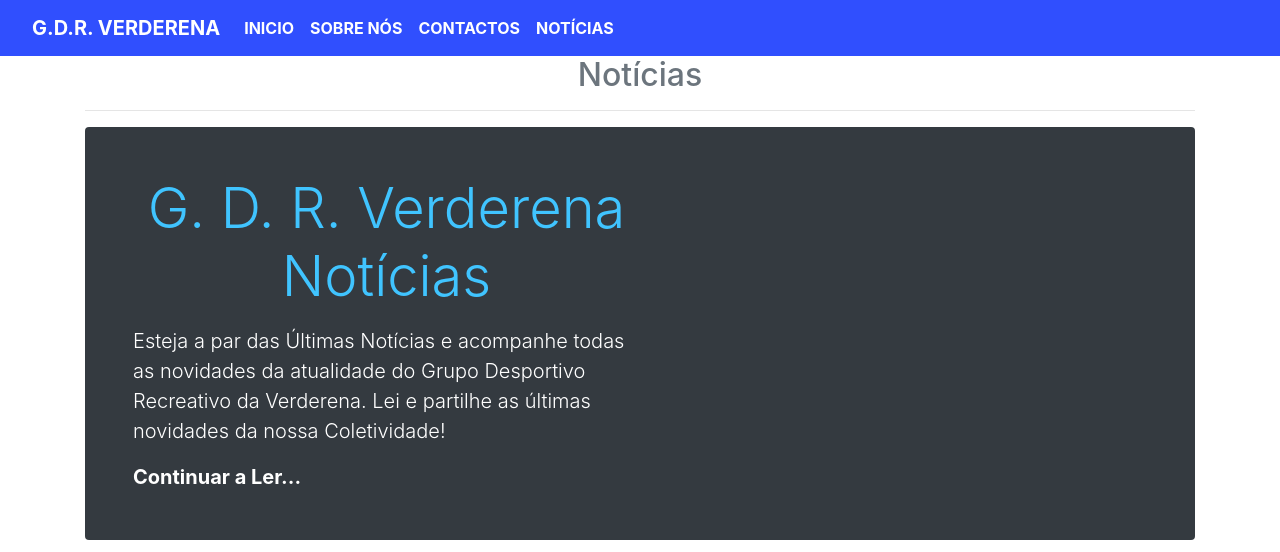
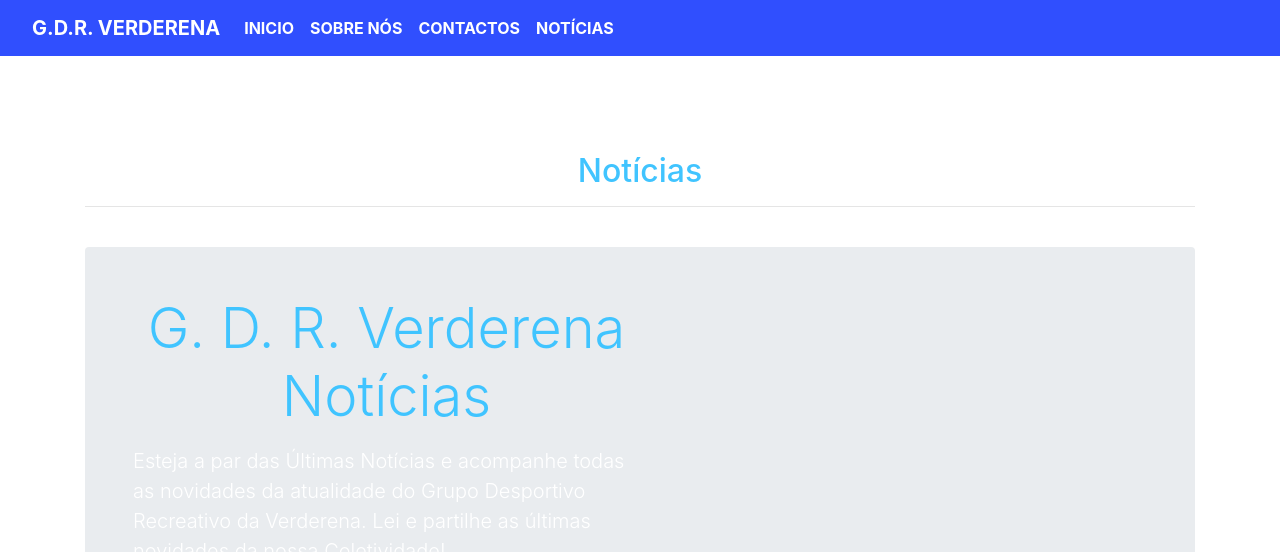
Before and after one commit to GDR-Verderena/gdr-verderena.github.io, a Jekyll site: the page built from blog/index.html, in a window 1280 px wide. Shown: the top 552 px of the page. Built offline with Jekyll 4.4.1, drawn with Linux system fonts in a browser that asks for light colours; grey boxes are pictures that could not be loaded.

Commit message:
Update index.html

```diff
--- a/blog/index.html
+++ b/blog/index.html
@@ -2,13 +2,14 @@
 layout: default
 title: G. D. R. Verderena  Notícias
 ---
-
+<br><br><br><br>
 <div class="text-center noselect ">
-  <h2 class="text-muted">Notícias</h2>
+  <h2 class="light-blue">Notícias</h2>
   <hr />
 </div>
+<br>
 
-<div class="jumbotron p-4 p-md-5 text-white rounded bg-dark noselect " data-aos="fade-down">
+<div class="jumbotron jumbotron-fluid p-4 p-md-5 text-white rounded bg-custom noselect " data-aos="fade-down">
   <div class="col-md-6 px-0">
     <h3 class="display-4 text-center ">{{ page.title }}</h3>
     <p class="lead my-3">
```
